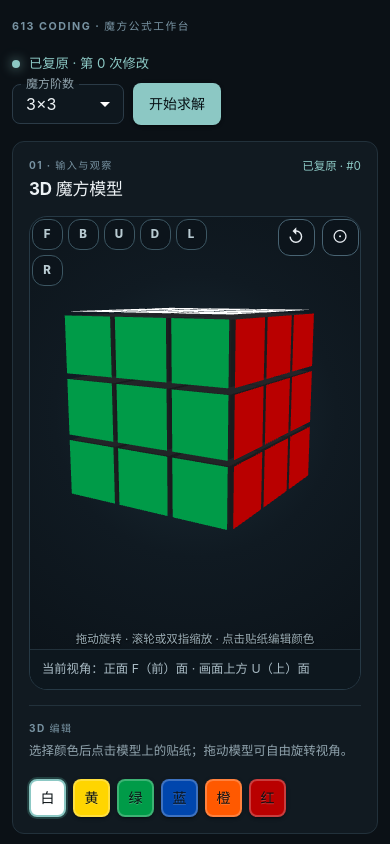
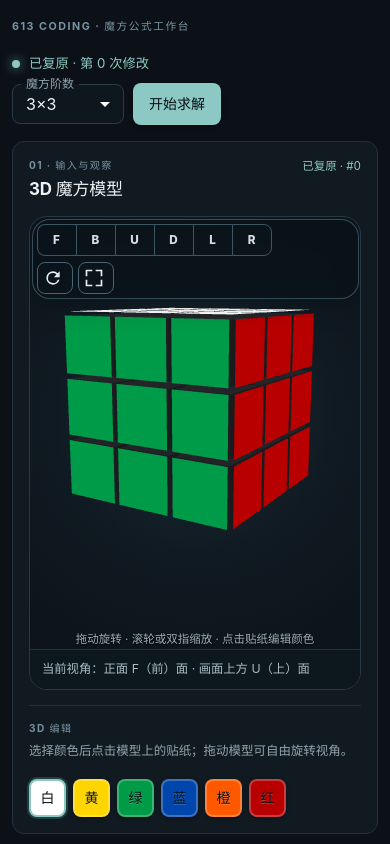
Before and after one commit to Insouciant21/cube-solver, a React (Vite) app in the folder apps/web/: page / in a window 390 px wide. Shown: the top 844 px of the page. Built offline with nearby package versions, Linux system fonts and the light colour scheme.

Commit message:
refine: improve 3D viewport controls
Improve the 3D viewport controls with grouped face alignment buttons and labeled responsive view actions.

```diff
--- a/apps/web/src/CubeViewport.tsx
+++ b/apps/web/src/CubeViewport.tsx
@@ -1,6 +1,6 @@
 import { useEffect, useLayoutEffect, useRef } from 'react';
 import type { CSSProperties } from 'react';
-import { Box, Button, IconButton, Typography } from '@mui/material';
+import { Box, Button, ButtonGroup, SvgIcon, Typography } from '@mui/material';
 import * as THREE from 'three';
 
 import type { CubeState } from './cube/state';
@@ -70,6 +70,22 @@ interface ViewControls {
   reset: () => void;
   fit: () => void;
   face: (face: CubeFace) => void;
+}
+
+function ResetViewIcon() {
+  return (
+    <SvgIcon fontSize="small" viewBox="0 0 24 24" aria-hidden="true">
+      <path d="M17.65 6.35A7.95 7.95 0 0 0 12 4a8 8 0 1 0 7.75 10h-2.08A6 6 0 1 1 12 6c1.66 0 3.14.69 4.22 1.78L13 11h7V4l-2.35 2.35Z" />
+    </SvgIcon>
+  );
+}
+
+function FitViewIcon() {
+  return (
+    <SvgIcon fontSize="small" viewBox="0 0 24 24" aria-hidden="true">
+      <path d="M4 4h6V2H2v8h2V4Zm10-2v2h6v6h2V2h-8ZM4 14H2v8h8v-2H4v-6Zm16 0v6h-6v2h8v-8h-2Z" />
+    </SvgIcon>
+  );
 }
 
 function stickerPosition(face: CubeFace, row: number, column: number, order: number): THREE.Vector3 {
@@ -572,40 +588,109 @@ export default function CubeViewport({
       className="cube-viewport-shell"
       sx={{ position: 'relative', width: '100%', minHeight: '27rem', touchAction: 'none' }}
     >
-      <Box className="cube-view-controls" aria-label="3D 视角控制" sx={{ position: 'absolute', top: 1.5, right: 1.5, zIndex: 4, display: 'flex', gap: 0.875 }}>
-        <IconButton
+      <Box
+        className="cube-viewport-toolbar"
+        aria-label="3D 视角控制"
+        sx={{
+          position: 'absolute',
+          top: 1.5,
+          right: 1.5,
+          left: 1.5,
+          zIndex: 4,
+          display: 'flex',
+          alignItems: 'center',
+          justifyContent: 'space-between',
+          flexWrap: 'wrap',
+          gap: { xs: 0.75, sm: 1.25 },
+          p: { xs: 0.5, sm: 0.75 },
+          border: '1px solid rgb(72 99 114 / 72%)',
+          borderRadius: 1.5,
+          bgcolor: 'rgb(10 19 26 / 84%)',
+          backdropFilter: 'blur(12px)',
+          boxShadow: '0 8px 24px rgb(0 0 0 / 18%)',
+        }}
+      >
+        <Box
+          className="cube-face-presets"
+          role="group"
+          aria-label="六面快速视角"
+          sx={{ display: 'flex', alignItems: 'center', minWidth: 0, gap: { xs: 0.5, sm: 0.875 } }}
+        >
+          <Typography
+            component="span"
+            sx={{ display: { xs: 'none', sm: 'inline' }, px: 0.5, color: '#8fa7b2', fontSize: '.68rem', fontWeight: 700, whiteSpace: 'nowrap' }}
+          >
+            快速对准
+          </Typography>
+          <ButtonGroup variant="outlined" size="small" aria-label="六面快速对准" sx={{ flexShrink: 0 }}>
+            {quickFaces.map((face) => (
+              <Button
+                key={face}
+                type="button"
+                onClick={() => viewControlsRef.current.face(face)}
+                aria-label={`查看 ${face} 面`}
+                title={`查看 ${face} 面`}
+                sx={{
+                  minWidth: { xs: 32, sm: 36 },
+                  minHeight: { xs: 32, sm: 35 },
+                  px: { xs: 0.75, sm: 1 },
+                  py: 0.5,
+                  color: '#d2e0e4',
+                  bgcolor: 'rgb(12 20 27 / 76%)',
+                  borderColor: '#3c5662',
+                  fontSize: '.73rem',
+                  fontWeight: 760,
+                  '&:hover': { bgcolor: 'rgb(28 48 57 / 92%)', borderColor: '#72b8b0', zIndex: 1 },
+                }}
+              >
+                {face}
+              </Button>
+            ))}
+          </ButtonGroup>
+        </Box>
+
+        <Box className="cube-view-controls" sx={{ display: 'flex', alignItems: 'center', gap: 0.625, flexShrink: 0 }}>
+          <Button
             aria-label="重置视角"
             onClick={() => viewControlsRef.current.reset()}
             title="重置视角"
             type="button"
-          sx={{ width: 37, height: 37, color: '#e8edf2', bgcolor: 'rgb(12 20 27 / 86%)', border: '1px solid #486372', borderRadius: 1, p: 0, fontSize: '1.1rem' }}
+            startIcon={<ResetViewIcon />}
+            sx={{
+              minWidth: { xs: 36, sm: 112 },
+              minHeight: { xs: 32, sm: 35 },
+              px: { xs: 0.75, sm: 1.125 },
+              color: '#e8edf2',
+              bgcolor: 'rgb(12 20 27 / 76%)',
+              borderColor: '#486372',
+              fontSize: '.72rem',
+              '& .MuiButton-startIcon': { mr: { xs: 0, sm: 0.625 } },
+              '&:hover': { bgcolor: 'rgb(28 48 57 / 92%)', borderColor: '#8cc8c4' },
+            }}
           >
-          ↺
-        </IconButton>
-        <IconButton
+            <Box component="span" sx={{ display: { xs: 'none', sm: 'inline' } }}>重置视角</Box>
+          </Button>
+          <Button
             aria-label="适应窗口"
             onClick={() => viewControlsRef.current.fit()}
             title="适应窗口"
             type="button"
-          sx={{ width: 37, height: 37, color: '#e8edf2', bgcolor: 'rgb(12 20 27 / 86%)', border: '1px solid #486372', borderRadius: 1, p: 0, fontSize: '1.1rem' }}
+            startIcon={<FitViewIcon />}
+            sx={{
+              minWidth: { xs: 36, sm: 108 },
+              minHeight: { xs: 32, sm: 35 },
+              px: { xs: 0.75, sm: 1.125 },
+              color: '#e8edf2',
+              bgcolor: 'rgb(12 20 27 / 76%)',
+              borderColor: '#486372',
+              fontSize: '.72rem',
+              '& .MuiButton-startIcon': { mr: { xs: 0, sm: 0.625 } },
+              '&:hover': { bgcolor: 'rgb(28 48 57 / 92%)', borderColor: '#8cc8c4' },
+            }}
           >
-          ⊙
-        </IconButton>
+            <Box component="span" sx={{ display: { xs: 'none', sm: 'inline' } }}>适应窗口</Box>
+          </Button>
         </Box>
-      <Box className="cube-face-presets" role="group" aria-label="六面快速视角" sx={{ position: 'absolute', top: 1.5, left: 1.5, zIndex: 4, display: 'flex', flexWrap: 'wrap', gap: 0.625, maxWidth: 'min(60%, 330px)' }}>
-        {quickFaces.map((face) => (
-          <Button
-            key={face}
-            variant="outlined"
-            size="small"
-            type="button"
-            onClick={() => viewControlsRef.current.face(face)}
-            aria-label={`查看 ${face} 面`}
-            sx={{ minWidth: 31, minHeight: 31, color: '#b9cbd2', bgcolor: 'rgb(12 20 27 / 82%)', borderColor: '#3c5662', borderRadius: 1, px: 0.875, py: 0.5, fontSize: '.72rem', fontWeight: 760 }}
-          >
-            {face}
-          </Button>
-        ))}
       </Box>
       <canvas
         ref={canvasRef}
```
Lines whose indentation alone changed are shown as unchanged.
